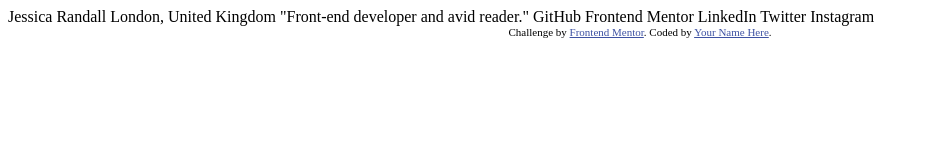
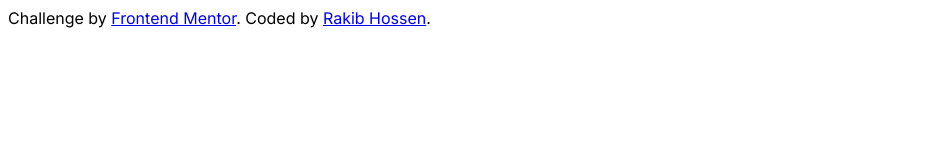
Before and after one commit to rakib0486/social-links-profile, a plain HTML site: page index.html in a window 1280 px wide. Shown: the whole page, without its empty margins (0-929 px from the left). Drawn offline with Linux system fonts and the light colour scheme.

Commit message:
added fonts

```diff
--- a/index.html
+++ b/index.html
@@ -1,34 +1,34 @@
 <!DOCTYPE html>
 <html lang="en">
+
 <head>
-  <meta charset="UTF-8">
-  <meta name="viewport" content="width=device-width, initial-scale=1.0"> <!-- displays site properly based on user's device -->
+  <meta charset="UTF-8" />
+  <meta name="viewport" content="width=device-width, initial-scale=1.0" />
+  <!-- displays site properly based on user's device -->
 
-  <link rel="icon" type="image/png" sizes="32x32" href="./assets/images/favicon-32x32.png">
+  <link rel="icon" type="image/png" sizes="32x32" href="./assets/images/favicon-32x32.png" />
+
+  <link rel="preconnect" href="https://fonts.googleapis.com">
+<link rel="preconnect" href="https://fonts.gstatic.com" crossorigin>
+<link href="https://fonts.googleapis.com/css2?family=Inter:ital,opsz,wght@0,14..32,100..900;1,14..32,100..900&display=swap" rel="stylesheet">
 
   <title>Frontend Mentor | Social links profile</title>
 
-  <!-- Feel free to remove these styles or customise in your own stylesheet 👍 -->
   <style>
-    .attribution { font-size: 11px; text-align: center; }
-    .attribution a { color: hsl(228, 45%, 44%); }
+    .inter-font{
+      font-family: "Inter", serif;
+    }
   </style>
+
 </head>
-<body>
 
-  Jessica Randall
-  London, United Kingdom
-  "Front-end developer and avid reader."
+<body class="inter-font">
 
-  GitHub
-  Frontend Mentor
-  LinkedIn
-  Twitter
-  Instagram
 
   <div class="attribution">
-    Challenge by <a href="https://www.frontendmentor.io?ref=challenge" target="_blank">Frontend Mentor</a>.
-    Coded by <a href="#">Your Name Here</a>.
+    Challenge by
+    <a href="https://www.frontendmentor.io?ref=challenge" target="_blank">Frontend Mentor</a>. Coded by <a href="github.com/rakib0486">Rakib Hossen</a>.
   </div>
 </body>
+
 </html>
```
